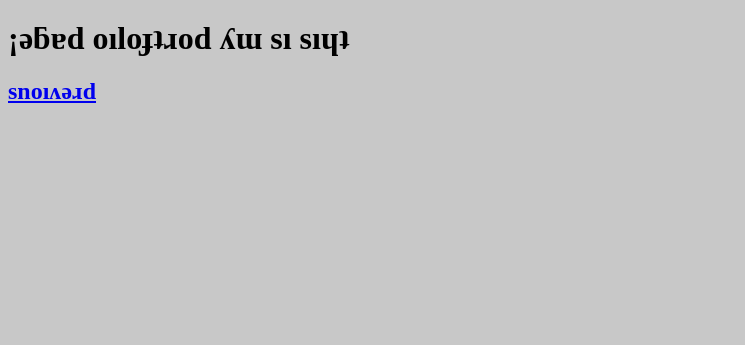
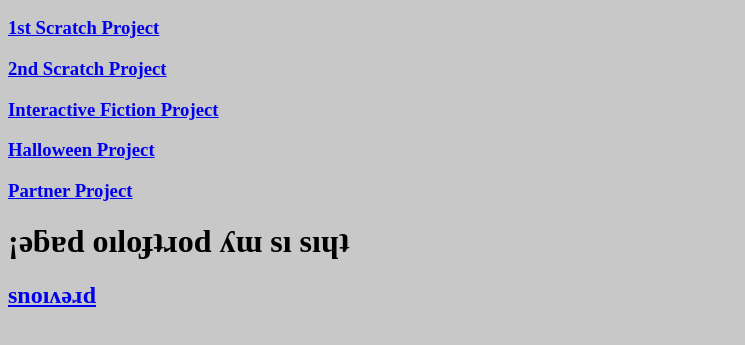
Before and after one commit to 1058319/firstwebsite.github.io, a plain HTML site: page portfolio.html in a window 1280 px wide. Shown: the part 437-782 px from the top of the page, without its empty margins (0-745 px from the left). Drawn offline with Linux system fonts and the light colour scheme.

Commit message:
first commit

```diff
--- a/portfolio.html
+++ b/portfolio.html
@@ -17,9 +17,13 @@
 
     </a>
 	<a target="_blank" href="http://olh.sweetwaterschools.org/">
-      <img src="images/bg1.jpg" height="150">
-
+      <img src="images/bg1.jpg" height="150"></a>
     </a>
+  <h3><a href="https://scratch.mit.edu/projects/118070719/">1st Scratch Project</a></h3>
+  <h3><a href="https://scratch.mit.edu/projects/118945407/">2nd Scratch Project</a></h3>
+  <h3><a href="https://repl.it/DuR9/44">Interactive Fiction Project</a></h3>
+  <h3><a href="https://repl.it/EImT/47">Halloween Project</a></h3>
+  <h3><a href="https://repl.it/EOzQ/41">Partner Project</a></h3>
 	<h1>¡ǝƃɐd oıloɟʇɹod ʎɯ sı sıɥʇ</h1>
 	<h2><a href="index.html">snoıʌǝɹd</a></h2>
       </body>
```
